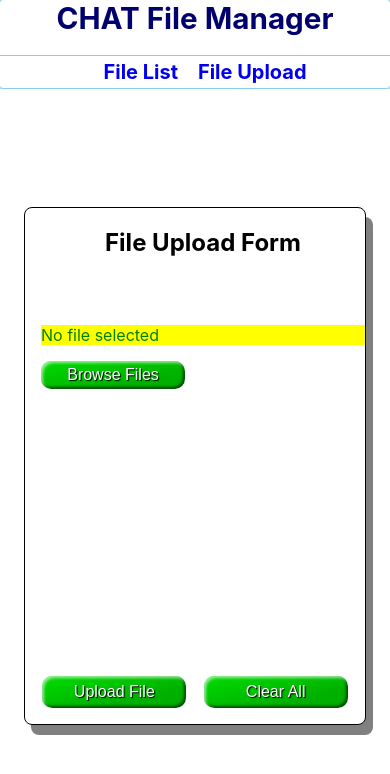
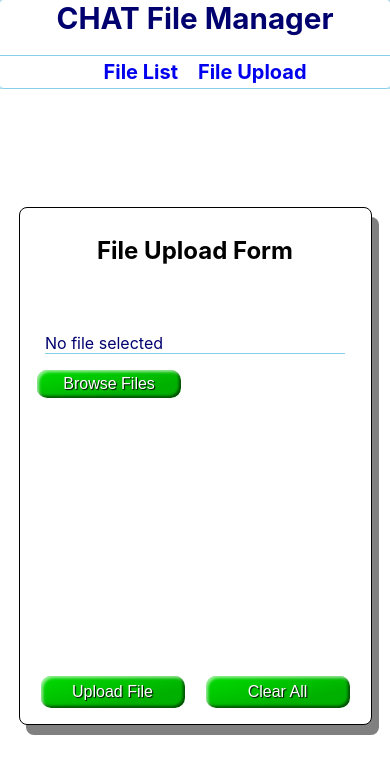
Before and after one commit to ocsfwarch/chat_file_transfer_client, a React (Create React App) app: page /FileUpload in a window 390 px wide. Shown: the top 774 px of the page. Built offline with nearby package versions, Linux system fonts and the light colour scheme.

Commit message:
Updates to the File Upload Form
Modified the File Upload Form so that the size is controlled in a responsive manner.
Modified the File Upload Form so that really long file names will wrap in a responsive manner.

```diff
--- a/src/components/FileUpload.js
+++ b/src/components/FileUpload.js
@@ -89,7 +89,12 @@ export default function FileUpload(props) {
             onChange={onChange}
             multiple
           />
-          <CHATList files={selectedFiles} removeAttachment={removeAttachment} />
+          <section className="file_list">
+            <CHATList
+              files={selectedFiles}
+              removeAttachment={removeAttachment}
+            />
+          </section>
           <button className="btn_green" type="button" onClick={triggerFiles}>
             Browse Files
           </button>
--- a/src/helpers/CHATList.js
+++ b/src/helpers/CHATList.js
@@ -7,9 +7,8 @@ export default function CHATList(props) {
   if (props.files && props.files.length) {
     theList = props.files.map((file, index) => {
       return (
-        <li key={index} value={index}>
-          <div className="attachmentItem">
-            <span>{file.name}</span>
+        <li key={index} className="attachmentItem">
+          <section className="attachmentName">{file.name}</section>
           <FontAwesomeIcon
             className="removeAttachment"
             icon={["fas", "times-circle"]}
@@ -18,7 +17,6 @@ export default function CHATList(props) {
               props.removeAttachment(index);
             }}
           />
-          </div>
         </li>
       );
     });
--- a/src/index.css
+++ b/src/index.css
@@ -231,11 +231,13 @@ code {
   flex: 1 1 auto;
   display: flex;
   flex-flow: column nowrap;
+  align-items: center;
   margin: 1em;
   background-color: white;
   border: 1px solid black;
   border-radius: 0.5em;
-  min-width: 340px;
+  width: 90%;
+  max-width: 600px;
   max-height: 500px;
   padding-bottom: 1em;
   box-shadow: 7px 10px gray;
@@ -246,8 +248,9 @@ code {
   display: flex;
   flex-flow: column nowrap;
   justify-content: flex-start;
-  background-color: transparent;
-  padding-left: 1em;
+  width: 90%;
+  margin: 0.5em;
+  background-color: white;
 }
 
 .file_upload_container .form_container .content label {
@@ -259,9 +262,16 @@ code {
   display: none;
 }
 
+.file_upload_container .form_container .content .file_list {
+  display: flex;
+  flex-flow: column nowrap;
+  width: 100%;
+}
+
 .file_upload_container .form_container .content ul {
   list-style-type: none;
-  padding: 0;
+  padding-left: 0.5em;
+  padding-right: 0.5em;
 }
 
 .file_upload_container .form_container .content ul li {
@@ -269,23 +279,24 @@ code {
   padding: 0px;
 }
 
-.file_upload_container .form_container .content ul li .attachmentItem {
-  color: green;
+.attachmentItem {
+  color: #00006f;
   font-weight: 400;
   display: flex;
+  flex-flow: row nowrap;
   justify-content: space-between;
   align-items: center;
-  background-color: yellow;
   padding-right: 1em;
+  border-bottom: 1px solid skyblue;
 }
 
-.file_upload_container
-  .form_container
-  .content
-  ul
-  li
-  .attachmentItem
-  .removeAttachment {
+.attachmentName {
+  width: 90%;
+  word-wrap: break-word;
+  text-overflow: ellipsis;
+}
+
+.removeAttachment {
   cursor: pointer;
   color: red;
 }
```
Lines whose indentation alone changed are shown as unchanged.
